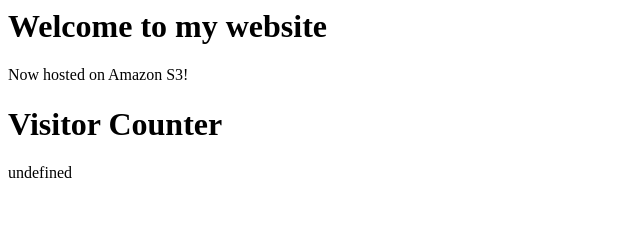
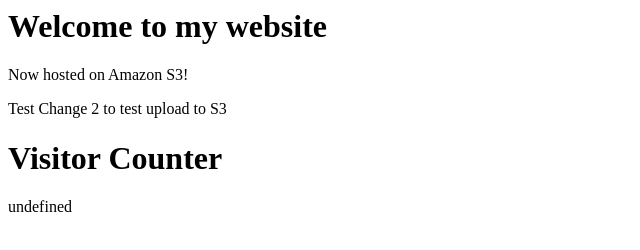
Before and after one commit to SongHoang/CRC-AWS-Frontend, a plain HTML site: page index.html in a window 1280 px wide. Shown: the whole page, without its empty margins (0-640 px from the left). Drawn offline with Linux system fonts and the light colour scheme; no server answers.

Commit message:
Corrected CI/CD

```diff
--- a/index.html
+++ b/index.html
@@ -6,6 +6,7 @@
 <body>
   <h1>Welcome to my website</h1>
   <p>Now hosted on Amazon S3!</p>
+  <p>Test Change 2 to test upload to S3</p>
 
 
   <h1>Visitor Counter</h1>
```
Also changed, not shown: 1 other file.
